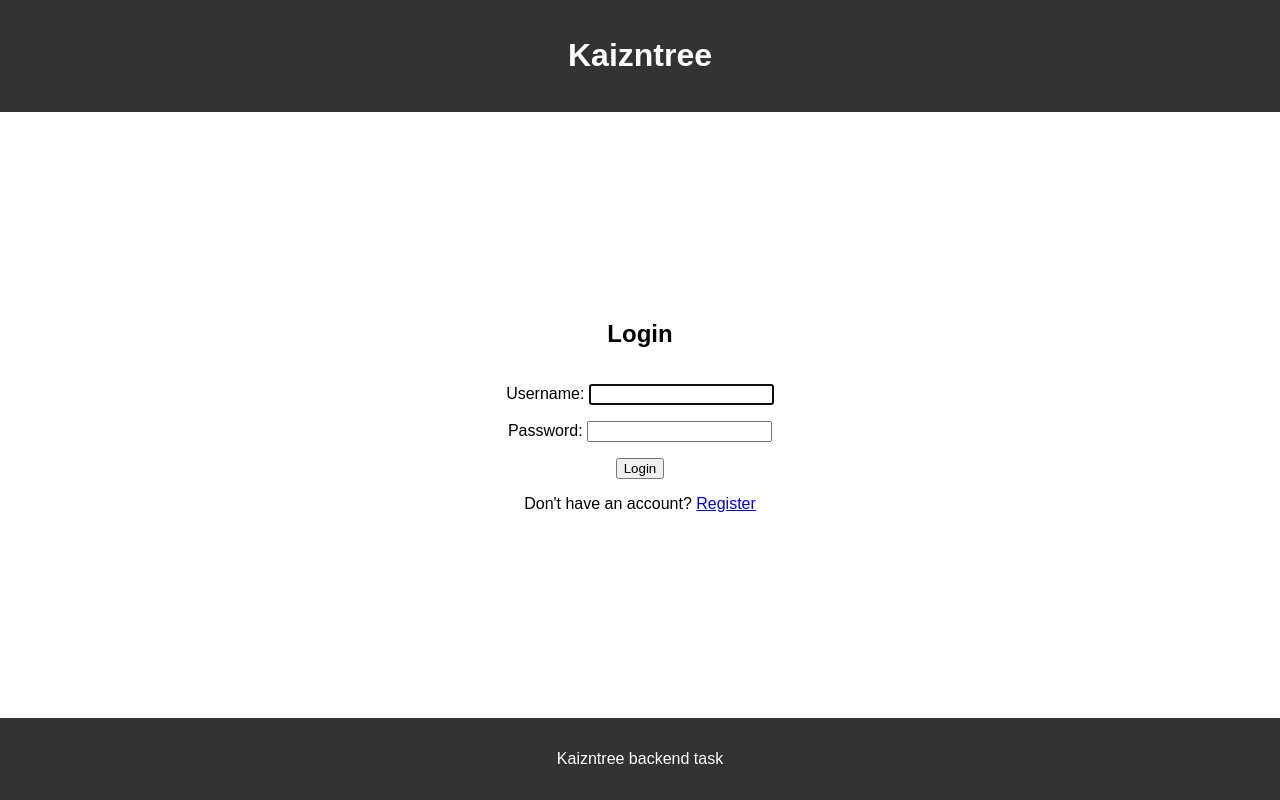
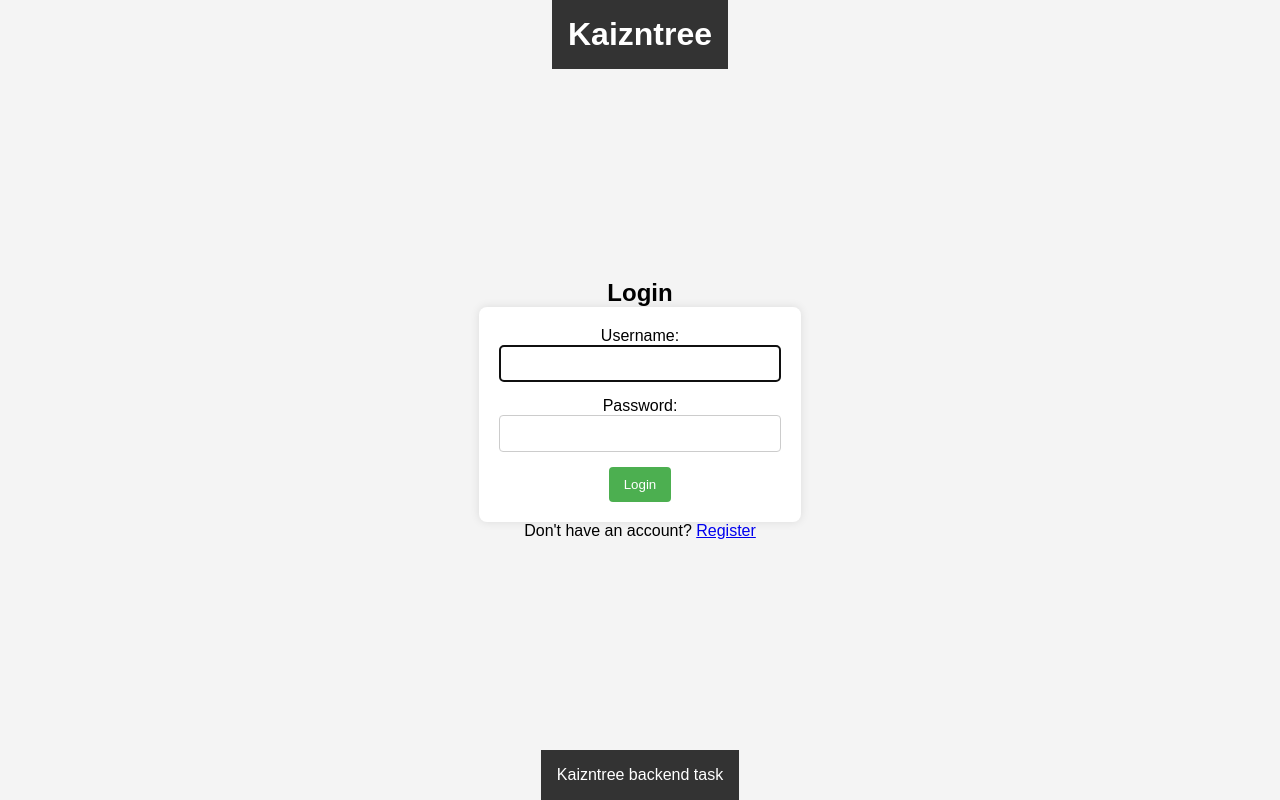
Before and after one commit to phsaikiran/Kaizntree-backend-task, a Django app: page /login in a window 1280 px wide. Run offline with Django 5.2, Linux system fonts and the light colour scheme.

Commit message:
Added CSS

```diff
--- a/backend/templates/base.html
+++ b/backend/templates/base.html
@@ -37,6 +37,57 @@
           text-align: center;
           padding: 1em;
       }
+
+      * {
+          box-sizing: border-box;
+          margin: 0;
+          padding: 0;
+      }
+
+      body {
+          font-family: Arial, sans-serif;
+          background-color: #f4f4f4;
+          display: flex;
+          align-items: center;
+          justify-content: center;
+          height: 100vh;
+          margin: 0;
+      }
+
+      .form-container {
+          max-width: 400px;
+          padding: 20px;
+          background-color: #fff;
+          box-shadow: 0 0 10px rgba(0, 0, 0, 0.1);
+          border-radius: 8px;
+      }
+
+      .form-container input {
+          width: 100%;
+          padding: 10px;
+          margin-bottom: 15px;
+          border: 1px solid #ccc;
+          border-radius: 4px;
+          box-sizing: border-box;
+      }
+
+      .form-container button {
+          background-color: #4caf50;
+          color: #fff;
+          padding: 10px 15px;
+          border: none;
+          border-radius: 4px;
+          cursor: pointer;
+      }
+
+      .form-container button:hover {
+          background-color: #45a049;
+      }
+
+      ul {
+          list-style-type: none;
+          padding: 0;
+      }
 	</style>
 </head>
 <body>
--- a/backend/templates/category_create.html
+++ b/backend/templates/category_create.html
@@ -2,7 +2,7 @@
 
 {% block content %}
 <h2>Add New Item</h2>
-<form method="post" action="/category/create">
+<form class="form-container" method="post" action="/category/create">
 	{% csrf_token %}
 	{{ form.as_p }}
 	<button type="submit">Add Category</button>
--- a/backend/templates/item_create.html
+++ b/backend/templates/item_create.html
@@ -2,7 +2,7 @@
 
 {% block content %}
 <h2>Add New Item</h2>
-<form method="post" action="/item/create">
+<form class="form-container" method="post" action="/item/create">
 	{% csrf_token %}
 	{{ form.as_p }}
 	<button type="submit">Add Item</button>
--- a/backend/templates/registration/login.html
+++ b/backend/templates/registration/login.html
@@ -2,7 +2,7 @@
 
 {% block content %}
 <h2>Login</h2>
-<form method="post">
+<form class="form-container" method="post">
 	{% csrf_token %}
 	{{ form.as_p }}
 	<button type="submit">Login</button>
--- a/backend/templates/registration/register.html
+++ b/backend/templates/registration/register.html
@@ -2,7 +2,7 @@
 
 {% block content %}
 <h2>Register</h2>
-<form method="post">
+<form class="form-container" method="post">
 	{% csrf_token %}
 	{{ form.as_p }}
 	<button type="submit">Register</button>
```
Also changed, not shown: backend/templates/dashboard.html (+17 -1 lines).
